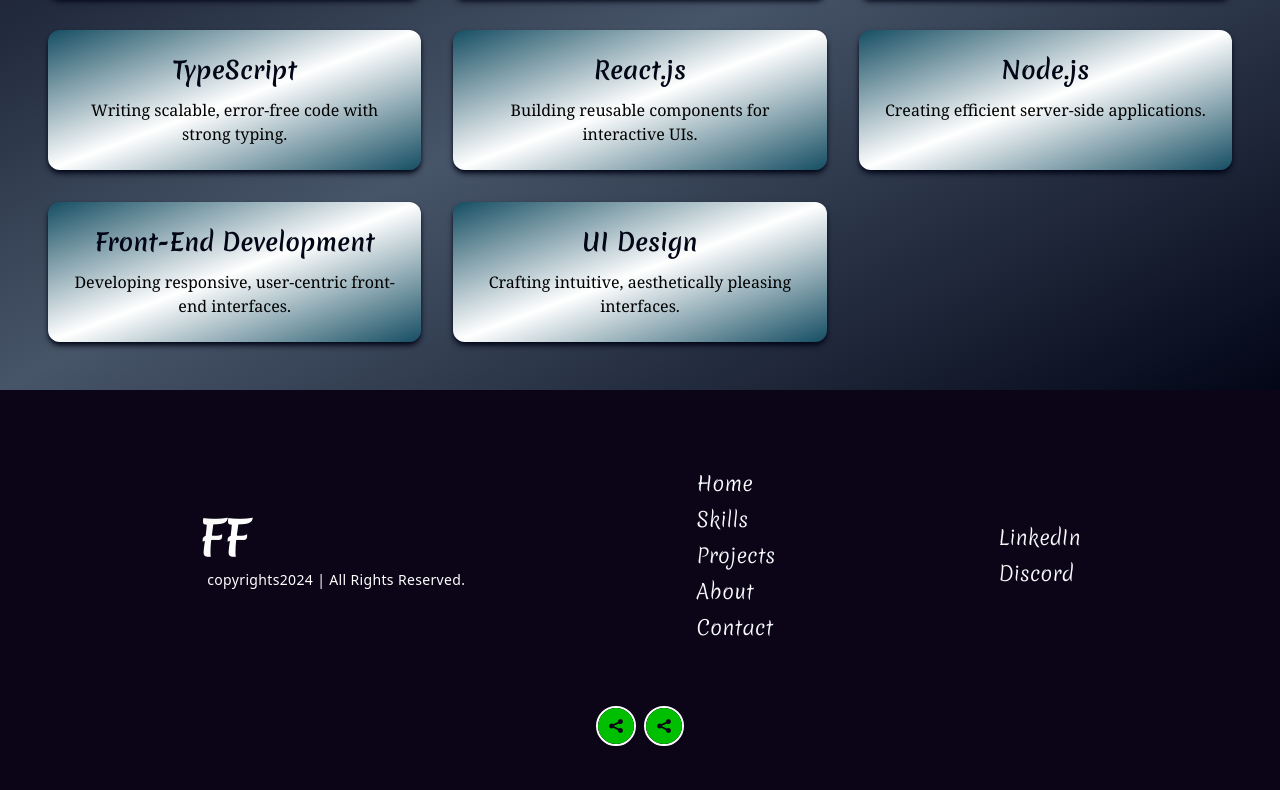
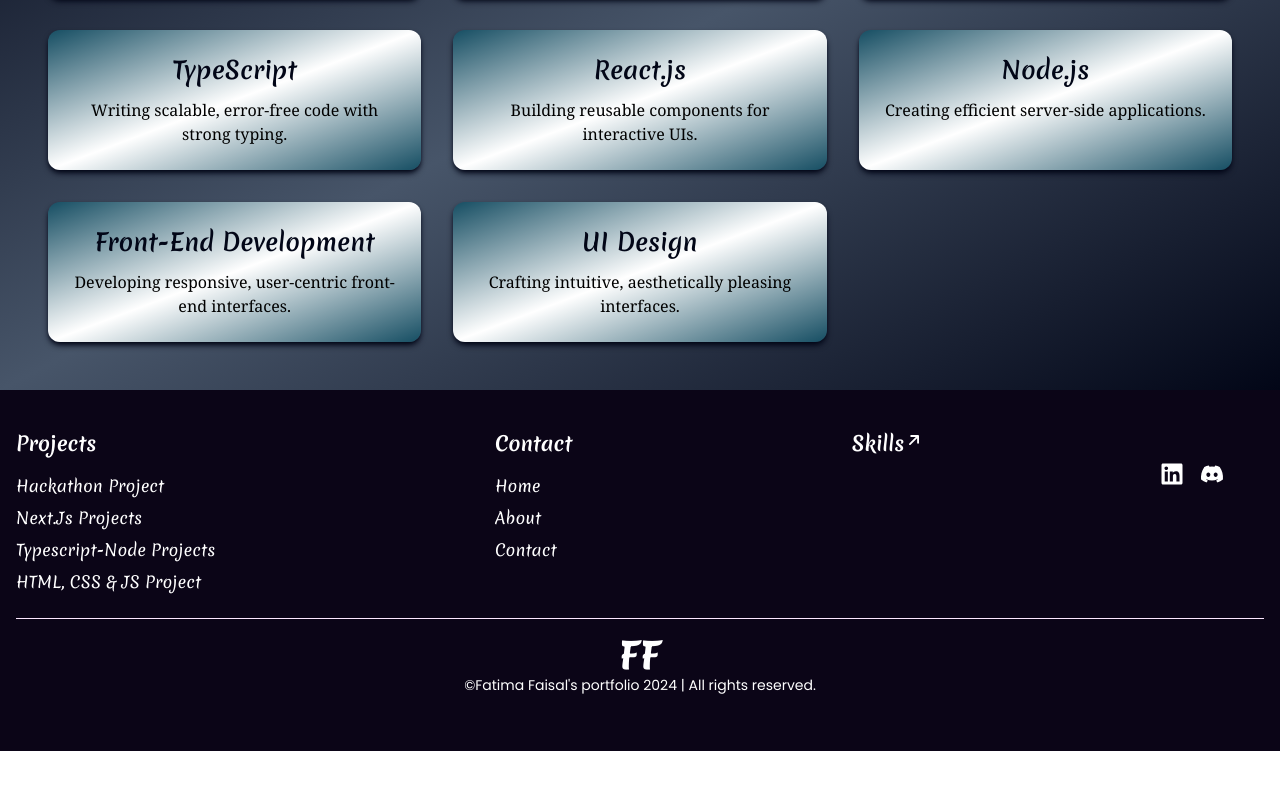
Before and after one commit to Fatima367/My_Portfolio, a Next.js app in the folder portfolio/: page / in a window 1280 px wide. Shown: the part 1155-1945 px from the top of the page. After the commit the page ends 1906 px from the top, so only its background shows below. Built offline with nearby package versions, Linux system fonts and the light colour scheme; a web font is replaced by a local one.

Commit message:
portfolio-website

```diff
--- a/portfolio/app/about/page.tsx
+++ b/portfolio/app/about/page.tsx
@@ -22,8 +22,8 @@ const About = () => {
           className="max-w-4xl w-full md:w-11/12 rounded-xl shadow-lg leading-relaxed
           md:leading-10 p-6 text-md md:text-xl font-sans text-stone-50 tracking-wide"
         >
-          <p className="font-serif">
-            "I'm a dedicated Front-End Web Developer with skills in building
+          <p className=" font-Merienda">
+          "I'm a dedicated Front-End Web Developer with skills in building
             visually attractive, responsive, and user-friendly websites. I work
             with HTML, CSS, JavaScript, and modern frameworks like Next.js and
             React. I also have strong experience with Tailwind CSS for building
@@ -31,7 +31,7 @@ const About = () => {
             concepts into functional and high-performing websites that provide
             seamless user experiences across all devices. I focus on clean,
             maintainable code and improving performance. Whether it's dynamic
-            single-page apps or full websites, I strive to connect design with
+            single-page or full websites, I strive to connect design with
             development. Ready to build exceptional web experiences that exceed
             expectations!"
           </p>
--- a/portfolio/app/footer/page.tsx
+++ b/portfolio/app/footer/page.tsx
@@ -1,116 +1,94 @@
 "use client";
+import { ArrowUpRightIcon } from "@heroicons/react/16/solid";
 import Link from "next/link";
 import React from "react";
-import { SocialIcon } from "react-social-icons";
+import {
+  FaLinkedin,
+  FaDiscord,
+} from "react-icons/fa";
 
 const Footer = () => {
   return (
-    <footer className="bg-[#0b0517] h-max w-screen ">
-      <div
-        className="container mx-auto p-4 pt-10 md:pt-20 flex flex-col
-      md:flex-row md:justify-evenly md:space-x-10 items-center text-white"
-      >
-        <div className="text-center md:text-left mb-6 md:mb-0">
-          <div className=" font-bold text-5xl text-stone-50 font-Merienda">
-            F<span className="text-white font-Merienda">F</span>
-          </div>
-          <div className="p-2 text-xs md:text-sm tracking-wide">
-            <p className="font-sans font-light">
-              copyrights2024 | All Rights Reserved.
-            </p>
-          </div>
-        </div>
+    <footer className="bg-[#0b0517] text-white py-10 w-screen">
+       <div className="container mx-auto px-4 font-Merienda">
 
-        <div className="text-xl md:font-Merienda font-thin mb-6 md:mb-0">
-          <ul className="space-y-2 text-center md:text-left">
-            <li>
-              <Link
-                href="/"
-                className="text-slate-50 hover:text-cyan-300 hover:border-b
-         border-blue-300"
-              >
-                Home
+<div className="flex flex-col lg:flex-row justify-between lg:space-x-2">
+
+  <div className="mb-8 lg:mb-0">
+    <Link href={"/projects"}>
+    <h3 className="font-bold text-xl mb-4 hover:border-b">Projects</h3>
     </Link>
+    <ul>
+      <li className="mb-2 hover:border-b ">
+        <Link href="/projects#hackathon">Hackathon Project</Link>
       </li>
-            <li>
-              <Link
-                href="/skills"
-                className="text-slate-50 hover:text-cyan-300 hover:border-b
-         border-blue-300"
-              >
-                Skills
-              </Link>
+      <li className="mb-2 hover:border-b">
+        <Link href="/projects#nextjs">Next.Js Projects</Link>
       </li>
-            <li>
-              <Link
-                href="/projects"
-                className="text-slate-50 hover:text-cyan-300
-        hover:border-b border-blue-300"
-              >
-                Projects
-              </Link>
+      <li className="mb-2 hover:border-b">
+        <Link href="/projects#ts-node">Typescript-Node Projects</Link>
       </li>
-            <li>
-              <Link
-                href="/about"
-                className="text-slate-50 hover:text-cyan-300
-        hover:border-b border-blue-300"
-              >
-                About
-              </Link>
-            </li>
-            <li>
-              <Link
-                href="/contact"
-                className="text-slate-50
-         hover:text-cyan-300 hover:border-b border-blue-300"
-              >
-                Contact
-              </Link>
+      <li className="mb-2 hover:border-b">
+        <Link href="/projects#html,css&js">HTML, CSS & JS Project</Link>
       </li>
     </ul>
   </div>
 
-        <div className="text-xl md:font-Merienda font-thin">
-          <ul className="space-y-2 text-center md:text-left">
-            <li>
-              <Link
-                href=""
-                target="_blank"
-                className="text-slate-50
-         hover:text-cyan-300"
-              >
-                LinkedIn
+  <div className="mb-8 lg:mb-0">
+    <Link href={"/contact"}>
+    <h3 className="font-bold text-xl mb-4 hover:border-b">Contact</h3>
     </Link>
+    <ul>
+      <li className="mb-2 hover:border-b">
+        <Link href="/">Home</Link>
       </li>
-            <li>
-              <Link
-                href=""
-                target="_blank"
-                className="text-slate-50
-         hover:text-cyan-300"
-              >
-                Discord
-              </Link>
+      <li className="mb-2 hover:border-b">
+        <Link href="/about">About</Link>
+      </li>
+      <li className="mb-2 hover:border-b">
+        <Link href="/contact">Contact</Link>
       </li>
     </ul>
   </div>
+
+  <div className="mb-8 lg:mb-0">
+    <Link href={"/skills"}>
+    <h3 className="flex font-bold text-xl mb-4 hover:border-b">
+      Skills <ArrowUpRightIcon className="w-5 h-5" />
+      </h3>
+    </Link>
   </div>
 
-      <div className="flex justify-center gap-2 pt-10 md:pt-12 pb-12">
-        <SocialIcon
-          url=""
-          target="_blank"
-          className="border-2 border-white rounded-full hover:scale-110 duration-300"
-          style={{ height: 40, width: 40 }}
-        />
+  <div className="mb-8 lg:mb-0">
+    <h3 className="font-bold text-xl mb-4"></h3>
+    <div className="flex">
 
-        <SocialIcon
-          url=""
-          target="_blank"
-          className="border-2 border-white rounded-full hover:scale-110 duration-300"
-          style={{ height: 40, width: 40 }}
-        />
+    </div>
+    <div className="flex space-x-4 mt-4 -ml-11 mr-10">
+      <Link href="https://www.linkedin.com/in/fatima-faisal-7086b330a/?trk=opento_sprofile_topcard">
+        <FaLinkedin className="text-2xl hover:text-blue-400 hover:scale-125" />
+      </Link>
+      <Link href='https://discord.com/channels/@me'>
+      <FaDiscord className="text-2xl hover:text-blue-400 hover:scale-125" />
+      </Link>
+
+
+
+    </div>
+    <p className="mt-2"></p>
+    <p></p>
+  </div>
+</div>
+
+<div className="border-t border-[#FDE8FF] my-4"></div>
+
+<div className="flex flex-col items-center justify-center text-center">
+<div className="mb-4">
+<p className="font-extrabold text-4xl">FF</p>
+<p className="text-sm font-Poppins">&copy;Fatima Faisal's portfolio 2024 | All rights reserved.</p>
+</div>
+</div>
+
 </div>
     </footer>
   );
--- a/portfolio/app/page.tsx
+++ b/portfolio/app/page.tsx
@@ -9,7 +9,7 @@ export default function Home() {
     <main>
       <section
         className="bg-gradient-to-br from-slate-950 via-slate-700 to-slate-950
-        min-h-screen flex flex-col justify-center w-screen "
+       min-h-screen flex flex-col justify-center w-screen "
       >
         <div
           className="flex flex-col md:flex-row justify-center items-center container py-4 pb-20
--- a/portfolio/package.json
+++ b/portfolio/package.json
@@ -14,6 +14,7 @@
     "next": "^14.2.15",
     "react": "^18",
     "react-dom": "^18",
+    "react-icons": "^5.3.0",
     "react-social-icons": "^6.18.0",
     "react-type-animation": "^3.2.0"
   },
```
Also changed, not shown: portfolio/app/projects/page.tsx (+16 -16 lines), 1 other file (tests, documents, lock files or other folders). Lines whose indentation alone changed are shown as unchanged.
